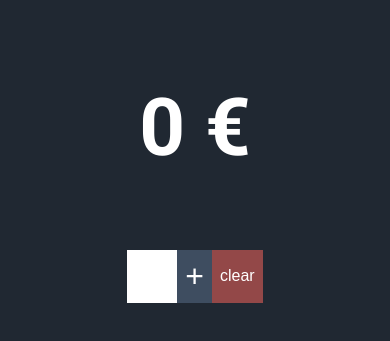
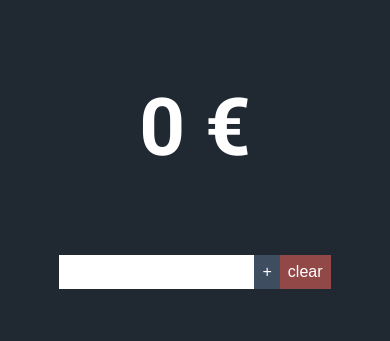
Before and after one commit to Inkmptnz/finance-website, a plain HTML site: page index.html in a window 390 px wide. Shown: the part 157-498 px from the top of the page. Drawn offline with Linux system fonts and the light colour scheme.

Commit message:
input visable in small screens

```diff
--- a/stylesheet.css
+++ b/stylesheet.css
@@ -31,7 +31,8 @@ form {
 }
 
 form {
-    min-height: 3vh
+    min-height: 3vh;
+    margin: 5px auto;
 }
 
 .headline {
@@ -48,13 +49,14 @@ form {
 form input,
 form button {
     padding: 0.5rem;
-    font-size: 2rem;
+    font-size: 1rem;
     background-color: white;
     border: none;
+
 }
 
 input {
-    width: 50px;
+    max-width: 50%;
 }
 
 form button {
```
